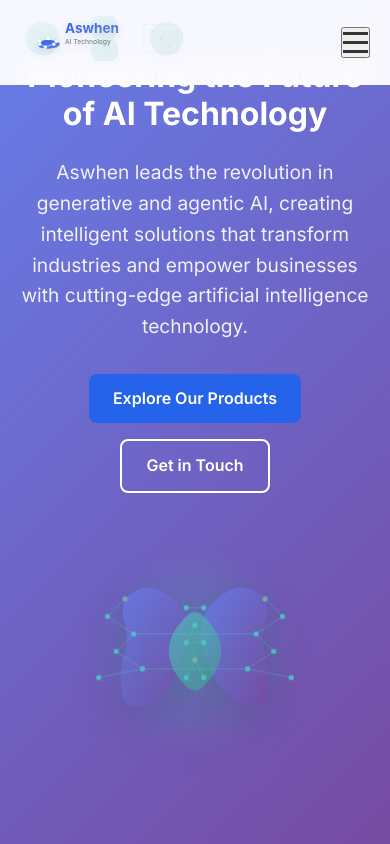
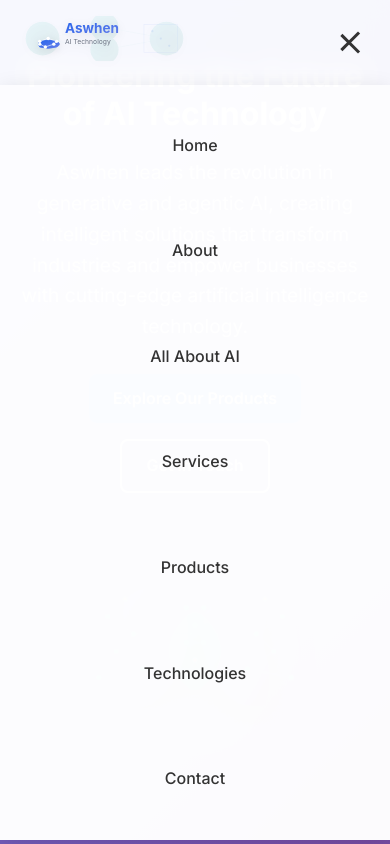
Before and after one commit to tanoj/aswhenaisite, a plain HTML site: page index.html in a window 390 px wide. Both pictures are taken after a click on the button "Toggle mobile menu". Shown: the top 844 px of the page. Drawn offline with Linux system fonts and the light colour scheme.

Commit message:
new changes

```diff
--- a/script.js
+++ b/script.js
@@ -2,9 +2,20 @@
 const hamburger = document.querySelector('.hamburger');
 const navMenu = document.querySelector('.nav-menu');
 
-hamburger.addEventListener('click', () => {
+// Handle both click and touch events for better mobile support
+const toggleMenu = () => {
     hamburger.classList.toggle('active');
     navMenu.classList.toggle('active');
+
+    // Update aria-expanded attribute for accessibility
+    const isExpanded = hamburger.classList.contains('active');
+    hamburger.setAttribute('aria-expanded', isExpanded);
+};
+
+hamburger.addEventListener('click', toggleMenu);
+hamburger.addEventListener('touchend', (e) => {
+    e.preventDefault();
+    toggleMenu();
 });
 
 // Close mobile menu when clicking on a link
@@ -12,7 +23,26 @@ document.querySelectorAll('.nav-menu a').forEach(link => {
     link.addEventListener('click', () => {
         hamburger.classList.remove('active');
         navMenu.classList.remove('active');
+        hamburger.setAttribute('aria-expanded', 'false');
     });
+});
+
+// Close mobile menu when clicking outside
+document.addEventListener('click', (e) => {
+    if (!hamburger.contains(e.target) && !navMenu.contains(e.target)) {
+        hamburger.classList.remove('active');
+        navMenu.classList.remove('active');
+        hamburger.setAttribute('aria-expanded', 'false');
+    }
+});
+
+// Close mobile menu on escape key
+document.addEventListener('keydown', (e) => {
+    if (e.key === 'Escape' && hamburger.classList.contains('active')) {
+        hamburger.classList.remove('active');
+        navMenu.classList.remove('active');
+        hamburger.setAttribute('aria-expanded', 'false');
+    }
 });
 
 // Navbar scroll effect
--- a/styles.css
+++ b/styles.css
@@ -105,6 +105,18 @@ body {
     background: #333;
     margin: 3px 0;
     transition: 0.3s;
+}
+
+.hamburger.active span:nth-child(1) {
+    transform: rotate(-45deg) translate(-5px, 6px);
+}
+
+.hamburger.active span:nth-child(2) {
+    opacity: 0;
+}
+
+.hamburger.active span:nth-child(3) {
+    transform: rotate(45deg) translate(-5px, -6px);
 }
 
 /* Hero Section */
@@ -1325,6 +1337,48 @@ body {
 
     .nav-menu {
         display: none;
+        position: fixed;
+        top: 100%;
+        left: 0;
+        width: 100%;
+        background: rgba(255, 255, 255, 0.98);
+        backdrop-filter: blur(10px);
+        flex-direction: column;
+        padding: 2rem 0;
+        box-shadow: 0 4px 20px rgba(0, 0, 0, 0.1);
+        transition: all 0.3s ease;
+    }
+
+    .nav-menu.active {
+        display: flex;
+    }
+
+    .nav-menu li {
+        margin: 1rem 0;
+        text-align: center;
+    }
+
+    .nav-menu a {
+        font-size: 1.1rem;
+        padding: 0.5rem 1rem;
+        display: block;
+        min-height: 44px;
+        display: flex;
+        align-items: center;
+        justify-content: center;
+    }
+
+    /* Ensure hamburger is easily tappable on mobile */
+    .hamburger {
+        min-width: 44px;
+        min-height: 44px;
+        display: flex;
+        align-items: center;
+        justify-content: center;
+        background: transparent;
+        border: none;
+        cursor: pointer;
+        padding: 8px;
     }
 
     .logo-img {
@@ -1459,6 +1513,25 @@ body {
     .logo-img {
         height: 45px;
     }
+
+    /* Ensure mobile menu works on very small screens */
+    .nav-menu {
+        padding: 1.5rem 0;
+    }
+
+    .nav-menu li {
+        margin: 0.75rem 0;
+    }
+
+    .nav-menu a {
+        font-size: 1rem;
+        padding: 0.75rem 1rem;
+    }
+
+    .hamburger {
+        min-width: 40px;
+        min-height: 40px;
+    }
 }
 
 /* Smooth Scrolling */
```
